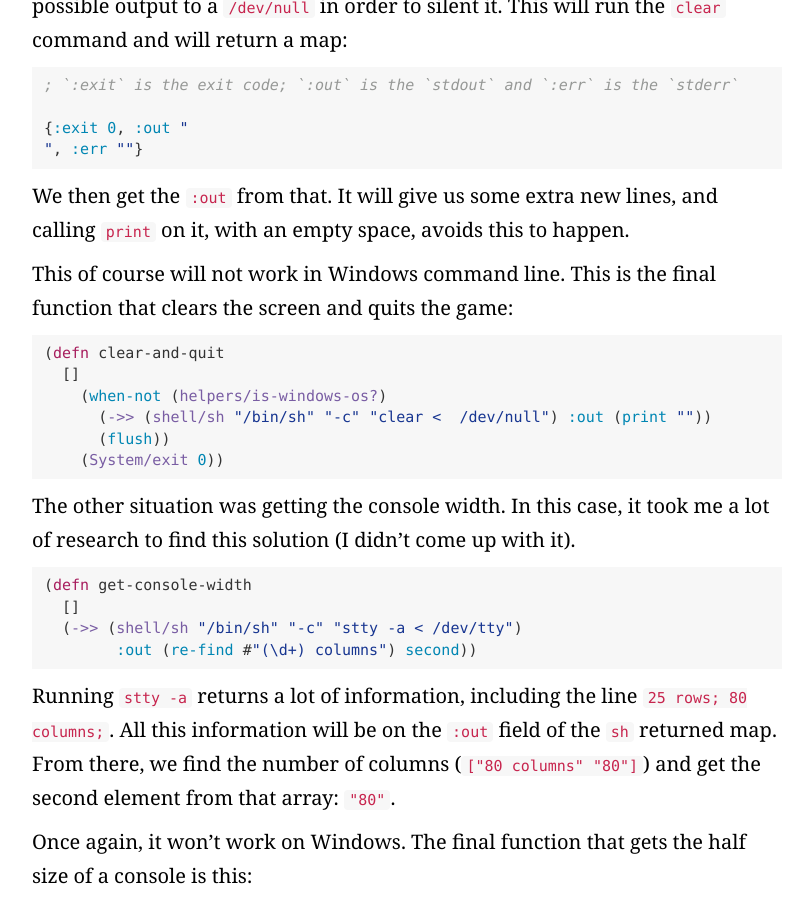
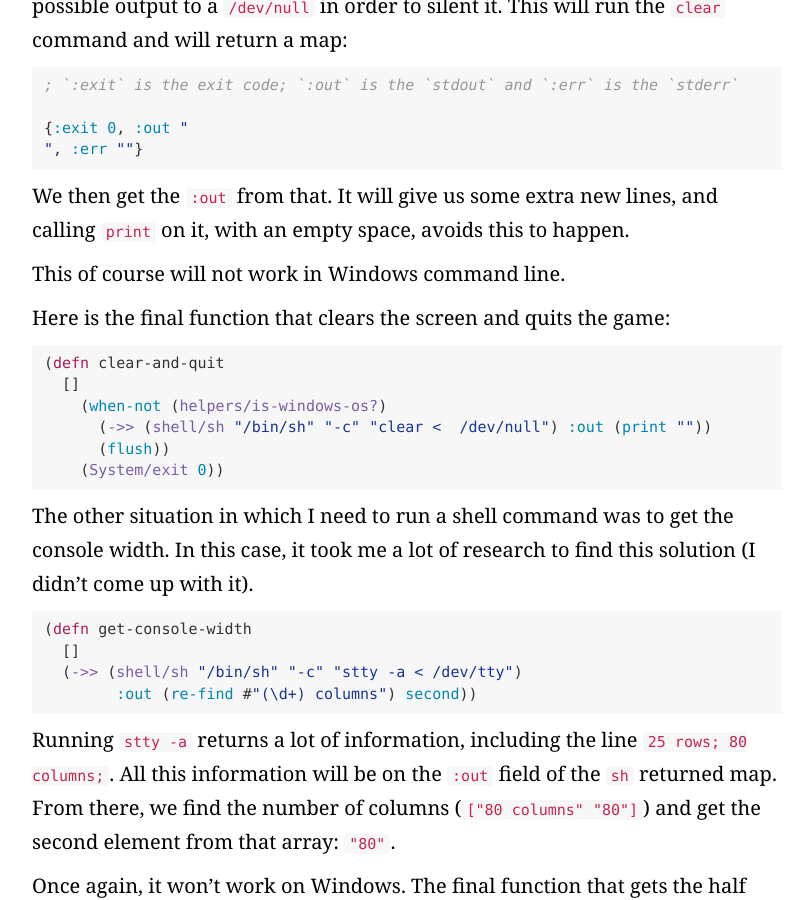
Before and after one commit to pwdd/pwdd.github.io, a Jekyll site: the page built from _posts/2016-09-07-running-shell-commands-with-clojure.md, in a window 1280 px wide and 900 px high, scrolled down 1105 px. Shown: the whole window, without its empty margins (233-1040 px from the left). Built offline with Jekyll 4.4.1, drawn with Linux system fonts in a browser that asks for light colours; nearby versions of some CDN libraries; some web fonts are replaced.

Commit message:
reword--

````diff
--- a/_posts/2016-09-07-running-shell-commands-with-clojure.md
+++ b/_posts/2016-09-07-running-shell-commands-with-clojure.md
@@ -33,7 +33,9 @@ The above command says to use shell (`"/bin/sh"`), pass a `"clear"` command to i
 
 We then get the `:out` from that. It will give us some extra new lines, and calling `print` on it, with an empty space, avoids this to happen.
 
-This of course will not work in Windows command line. This is the final function that clears the screen and quits the game:
+This of course will not work in Windows command line.
+
+Here is the final function that clears the screen and quits the game:
 
 ```clojure
 (defn clear-and-quit
@@ -44,7 +46,7 @@ This of course will not work in Windows command line. This is the final function
     (System/exit 0))
 ```
 
-The other situation was getting the console width. In this case, it took me a lot of research to find this solution (I didn't come up with it).
+The other situation in which I need to run a shell command was to get the console width. In this case, it took me a lot of research to find this solution (I didn't come up with it).
 
 ```clojure
 (defn get-console-width
````
